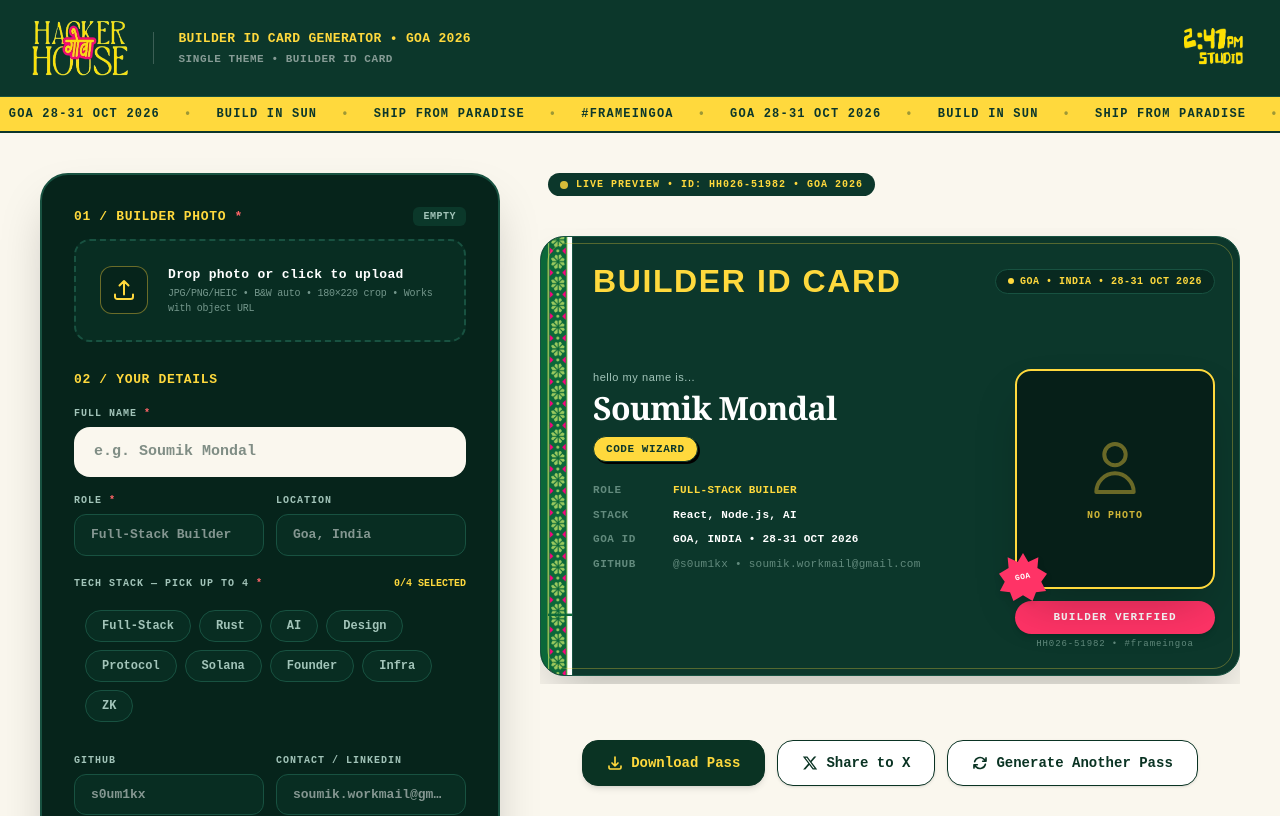
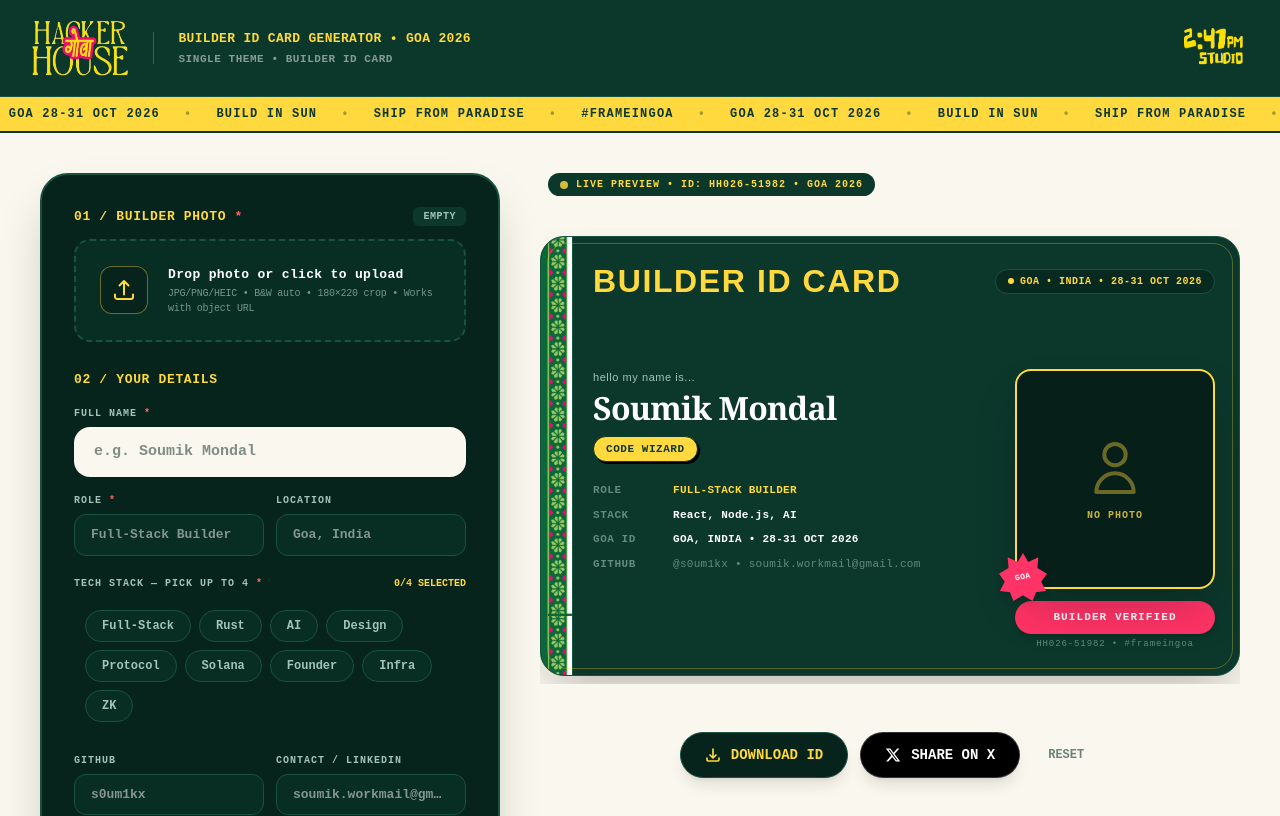
Before and after one commit to s0um1kx/hh-goa-id-builder, a React (Vite) app: page / in a window 1280 px wide. Shown: the top 816 px of the page. Built offline with nearby package versions, Linux system fonts and the light colour scheme; the HTML template or start-up script is replaced by a standard one.

Commit message:
fixed the ID download :APP,ShareActions

```diff
--- a/package.json
+++ b/package.json
@@ -13,6 +13,7 @@
     "autoprefixer": "^10.5.4",
     "heic2any": "^0.0.4",
     "html-to-image": "^1.11.13",
+    "html2canvas": "^1.4.1",
     "lucide-react": "^1.30.0",
     "postcss": "^8.5.26",
     "qrcode.react": "^4.2.0",
--- a/src/App.jsx
+++ b/src/App.jsx
@@ -26,7 +26,6 @@
 
   const [formData, setFormData] = useState(initialFormData);
 
-  // Re-generate ID dynamically when user changes name
   useEffect(() => {
     if (formData.fullName) {
       setFormData((prev) => ({
@@ -36,7 +35,6 @@
     }
   }, [formData.fullName]);
 
-  // Strict Validation Function to prevent download/share without required user input
   const validateForm = () => {
     const newErrors = {};
 
@@ -63,39 +61,55 @@
       if (formData.photoUrl && formData.photoUrl.startsWith('blob:')) {
         URL.revokeObjectURL(formData.photoUrl);
       }
-      setFormData((prev) => ({
-        ...prev,
-        photoUrl: URL.createObjectURL(file),
-      }));
-      setErrors((prev) => ({ ...prev, photoUrl: null }));
+      // Convert file directly to Base64 so html-to-image never hits CORS errors
+      const reader = new FileReader();
+      reader.onloadend = () => {
+        setFormData((prev) => ({
+          ...prev,
+          photoUrl: reader.result,
+        }));
+        setErrors((prev) => ({ ...prev, photoUrl: null }));
+      };
+      reader.readAsDataURL(file);
     }
   };
 
   const handleDownload = async () => {
     if (!validateForm()) return;
     if (!cardRef.current) return;
+
     setIsDownloading(true);
 
     try {
-      const originalTransform = cardRef.current.style.transform;
-      cardRef.current.style.transform = 'none';
+      const cardElement = cardRef.current;
 
-      await new Promise((resolve) => setTimeout(resolve, 50));
+      // Temporarily remove tilt transform
+      const originalTransform = cardElement.style.transform;
+      cardElement.style.transform = 'none';
 
-      const dataUrl = await toPng(cardRef.current, {
+      await new Promise((resolve) => setTimeout(resolve, 150));
+
+      const dataUrl = await toPng(cardElement, {
         quality: 1.0,
         pixelRatio: 2,
-        cacheBust: true,
+        skipFonts: true, // Prevents external stylesheet/font CORS crashes
+        cacheBust: false,
       });
 
-      cardRef.current.style.transform = originalTransform;
+      cardElement.style.transform = originalTransform;
 
       const link = document.createElement('a');
-      link.download = `${formData.fullName.toLowerCase().replace(/\s+/g, '-')}-pass-${formData.builderId}.png`;
+      const safeName = (formData.fullName || 'builder')
+        .toLowerCase()
+        .replace(/\s+/g, '-');
+      link.download = `${safeName}-id-${formData.builderId}.png`;
       link.href = dataUrl;
+      document.body.appendChild(link);
       link.click();
+      document.body.removeChild(link);
     } catch (err) {
-      console.error('Failed to export ID Card image:', err);
+      console.error('Export failed:', err);
+      alert('Failed to generate image. Please try re-uploading your photo.');
     } finally {
       setIsDownloading(false);
     }
@@ -105,7 +119,6 @@
     if (!validateForm()) return;
 
     const tweetText = `🌴 Built my Hacker Goa House Builder Card!\n\n👤 ${formData.fullName}\n🎴 Builder ID: #${formData.builderId}\n\nExcited to build, ship, and connect with amazing builders in Goa. 🚀\n\nCreate your own Builder Card:`;
-
     const appUrl = window.location.href;
     const hashtags = 'FrameInGoa,HHGoa2026';
 
@@ -117,9 +130,6 @@
   };
 
   const handleReset = () => {
-    if (formData.photoUrl && formData.photoUrl.startsWith('blob:')) {
-      URL.revokeObjectURL(formData.photoUrl);
-    }
     setFormData(initialFormData);
     setErrors({});
   };
@@ -202,7 +212,7 @@
             </div>
           </div>
 
-          <div className="w-full flex justify-center overflow-x-auto py-2">
+          <div className="w-full flex justify-center overflow-hidden py-2">
             <IDCard ref={cardRef} formData={formData} />
           </div>
 
--- a/src/components/ShareActions.jsx
+++ b/src/components/ShareActions.jsx
@@ -1,59 +1,52 @@
 import React from 'react';
 
-export default function ShareActions({ onDownload, onShareX, onReset, isDownloading }) {
+export default function ShareActions({
+  onDownload,
+  onShareX,
+  onReset,
+  isDownloading,
+}) {
   return (
-    <div className="flex flex-wrap items-center justify-center gap-3 mt-6">
-      {/* Download Pass Button */}
+    <div className="flex flex-wrap items-center justify-center gap-3 mt-4">
       <button
+        type="button"
         onClick={onDownload}
         disabled={isDownloading}
-        className="bg-[#0A3323] hover:bg-[#07261A] text-[#FFD93D] font-bold text-sm px-6 py-3 rounded-2xl flex items-center gap-2 border border-[#0A3323] shadow-md transition-all active:scale-95 disabled:opacity-50"
+        className="bg-[#06241B] hover:bg-[#0A3327] active:scale-95 text-[#FFD93D] font-mono text-sm font-extrabold px-6 py-3 rounded-full border border-[#185241] shadow-lg flex items-center gap-2.5 transition-all disabled:opacity-50 cursor-pointer"
       >
         <svg
-          className="w-4 h-4 stroke-[2.5] stroke-current fill-none"
+          className={`w-4 h-4 stroke-current fill-none stroke-[2.5] ${
+            isDownloading ? 'animate-spin' : ''
+          }`}
           viewBox="0 0 24 24"
         >
           <path
             strokeLinecap="round"
             strokeLinejoin="round"
-            d="M3 16.5v2.25A2.25 2.25 0 005.25 21h13.5A2.25 2.25 0 0021 18.75V16.5M7.5 12l4.5 4.5m0 0l4.5-4.5M12 3v13.5"
+            d="M3 16.5v2.25A2.25 2.25 0 005.25 21h13.5A2.25 2.25 0 0021 18.75V16.5M12 3v13.5m0 0l-4.5-4.5M12 16.5l4.5-4.5"
           />
         </svg>
-        <span>{isDownloading ? 'Downloading...' : 'Download Pass'}</span>
+        {isDownloading ? 'GENERATING ID...' : 'DOWNLOAD ID'}
       </button>
 
-      {/* Share to X Button */}
-      {onShareX && (
       <button
+        type="button"
         onClick={onShareX}
-          className="bg-white hover:bg-gray-50 text-[#0A3323] font-bold text-sm px-6 py-3 rounded-2xl flex items-center gap-2 border border-[#0A3323] shadow-sm transition-all active:scale-95"
+        className="bg-[#000000] hover:bg-[#111111] active:scale-95 text-white font-mono text-sm font-extrabold px-6 py-3 rounded-full border border-white/20 shadow-lg flex items-center gap-2.5 transition-all cursor-pointer"
       >
         <svg className="w-4 h-4 fill-current" viewBox="0 0 24 24">
           <path d="M18.244 2.25h3.308l-7.227 8.26 8.502 11.24H16.17l-5.214-6.817L4.99 21.75H1.68l7.73-8.835L1.254 2.25H8.08l4.713 6.231zm-1.161 17.52h1.833L7.084 4.126H5.117z" />
         </svg>
-          <span>Share to X</span>
+        SHARE ON X
       </button>
-      )}
 
-      {/* Generate Another Pass Button */}
-      {onReset && (
       <button
+        type="button"
         onClick={onReset}
-          className="bg-white hover:bg-gray-50 text-[#0A3323] font-bold text-sm px-6 py-3 rounded-2xl flex items-center gap-2 border border-[#0A3323] shadow-sm transition-all active:scale-95"
+        className="bg-transparent hover:bg-black/5 text-[#0C372B]/60 hover:text-[#0C372B] font-mono text-xs font-bold px-4 py-3 rounded-full transition-all cursor-pointer"
       >
-          <svg
-            className="w-4 h-4 stroke-[2.5] stroke-current fill-none"
-            viewBox="0 0 24 24"
-          >
-            <path
-              strokeLinecap="round"
-              strokeLinejoin="round"
-              d="M16.023 9.348h4.992v-.001M2.985 19.644v-4.992m0 0h4.992m-4.993 0l3.181 3.183a8.25 8.25 0 0013.803-3.7M4.031 9.865a8.25 8.25 0 0113.803-3.7l3.181 3.182m0-4.991v4.99"
-            />
-          </svg>
-          <span>Generate Another Pass</span>
+        RESET
       </button>
-      )}
     </div>
   );
 }
```
Also changed, not shown: 1 other file (tests, documents, lock files or other folders). Lines whose indentation alone changed are shown as unchanged.
